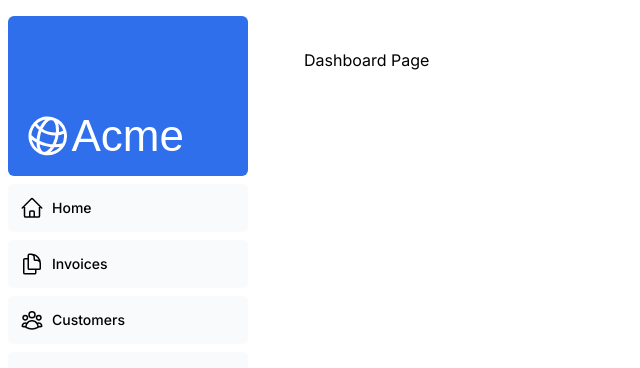
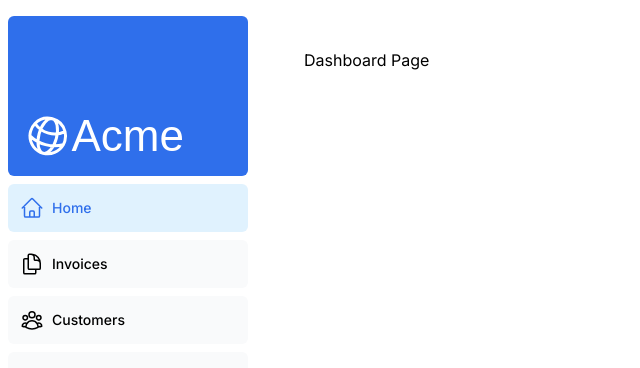
Before and after one commit to yusoofsh/desbord, a Next.js app: page /dashboard in a window 1280 px wide. Shown: the top 368 px of the page, without its empty margins (0-640 px from the left). Built offline with nearby package versions, Linux system fonts and the light colour scheme; a web font is replaced by a local one.

Commit message:
feat: chapter five

```diff
--- a/ui/dashboard/nav-links.tsx
+++ b/ui/dashboard/nav-links.tsx
@@ -1,35 +1,56 @@
+"use client";
+
+import { clsx } from "clsx";
+
 import {
   DocumentDuplicateIcon,
   HomeIcon,
   UserGroupIcon,
 } from "@heroicons/react/24/outline";
+import Link from "next/link";
+import { usePathname } from "next/navigation";
 
 // Map of links to display in the side navigation.
 // Depending on the size of the application, this would be stored in a database.
 const links = [
-  { name: "Home", href: "/dashboard", icon: HomeIcon },
+  {
+    name: "Home",
+    href: "/dashboard",
+    icon: HomeIcon,
+  },
   {
     name: "Invoices",
     href: "/dashboard/invoices",
     icon: DocumentDuplicateIcon,
   },
-  { name: "Customers", href: "/dashboard/customers", icon: UserGroupIcon },
+  {
+    name: "Customers",
+    href: "/dashboard/customers",
+    icon: UserGroupIcon,
+  },
 ];
 
 export const NavLinks = () => {
+  const pathname = usePathname();
+
   return (
     <>
       {links.map((link) => {
         const LinkIcon = link.icon;
         return (
-          <a
-            className="flex h-[48px] grow items-center justify-center gap-2 rounded-md bg-gray-50 p-3 text-sm font-medium hover:bg-sky-100 hover:text-blue-600 md:flex-none md:justify-start md:p-2 md:px-3"
+          <Link
+            className={clsx(
+              "flex h-[48px] grow items-center justify-center gap-2 rounded-md bg-gray-50 p-3 text-sm font-medium hover:bg-sky-100 hover:text-blue-600 md:flex-none md:justify-start md:p-2 md:px-3",
+              {
+                "bg-sky-100 text-blue-600": pathname === link.href,
+              },
+            )}
             href={link.href}
             key={link.name}
           >
             <LinkIcon className="w-6" />
             <p className="hidden md:block">{link.name}</p>
-          </a>
+          </Link>
         );
       })}
     </>
```
